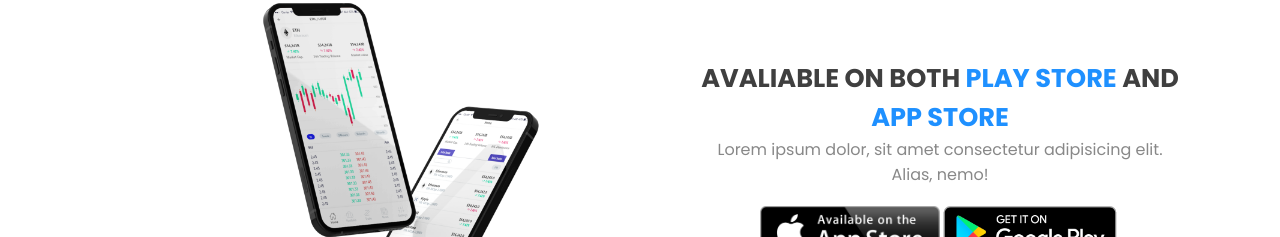
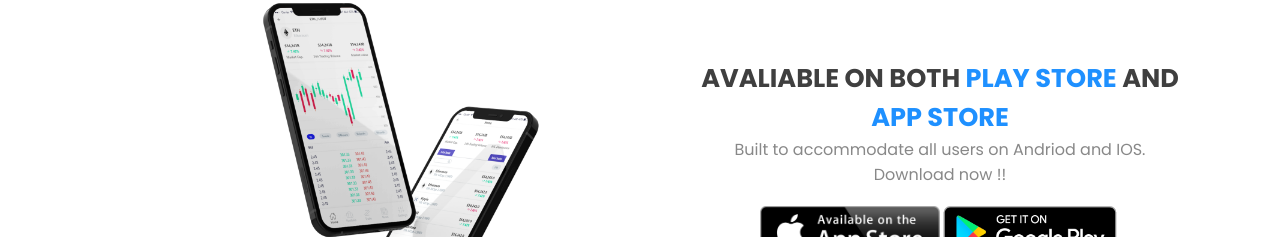
Before and after one commit to Chevr-tech/quickwalletswap_web, a React (Create React App) app: page / in a window 1280 px wide. Shown: the part 1680-1917 px from the top of the page. Built offline with nearby package versions, Linux system fonts and the light colour scheme; no server answers.

Commit message:
updated the download caption

```diff
--- a/src/components/Download/index.js
+++ b/src/components/Download/index.js
@@ -18,8 +18,7 @@ function Download() {
             <span style={{ color: "dodgerblue" }}>App store</span>
           </div>
           <div className="download-caption">
-            Lorem ipsum dolor, sit amet consectetur adipisicing elit. Alias,
-            nemo!
+            Built to accommodate all users on Andriod and IOS. Download now !!
           </div>
           <div className="download-btn__cover">
             <a href="/" className="download-btn">
```
